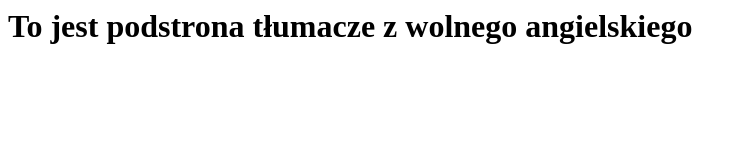
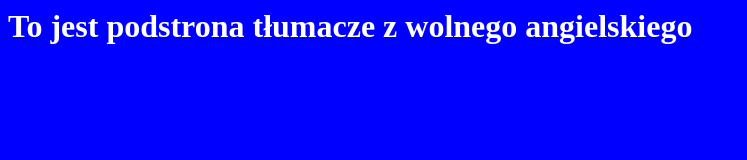
Before and after one commit to infraganti/contact, a plain HTML site: page index.html in a window 1280 px wide. Shown: the whole page, without its empty margins (0-747 px from the left). Drawn offline with Linux system fonts and the light colour scheme.

Commit message:
Update index.html

```diff
--- a/index.html
+++ b/index.html
@@ -3,8 +3,8 @@
   <body>
     <h1>To jest podstrona tłumacze z wolnego angielskiego</h1>
     <style>
-      background-color:blue;
-      color:#FFF;
+      body {background-color:blue;
+        color:#FFF;}
     </style>
   </body>
 </html>
```
